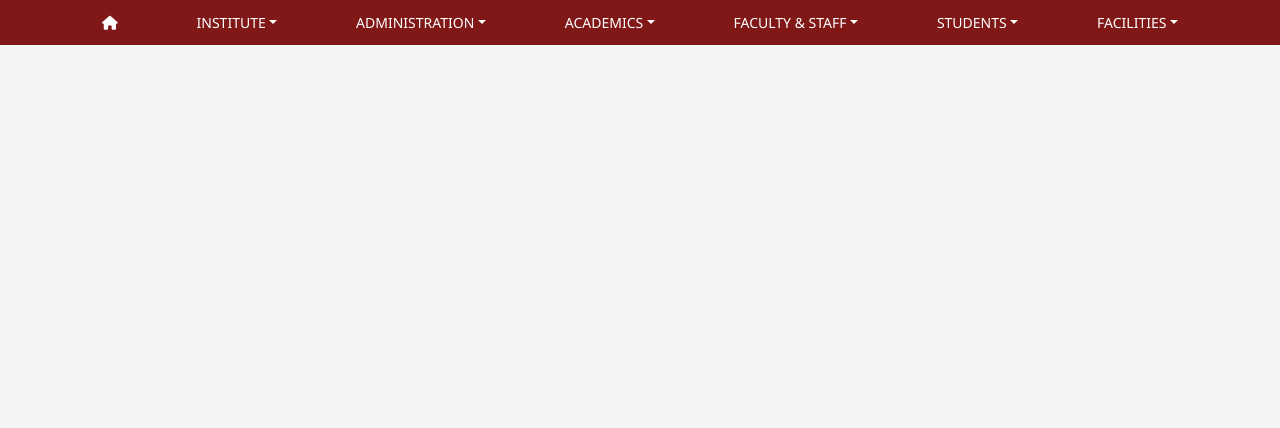
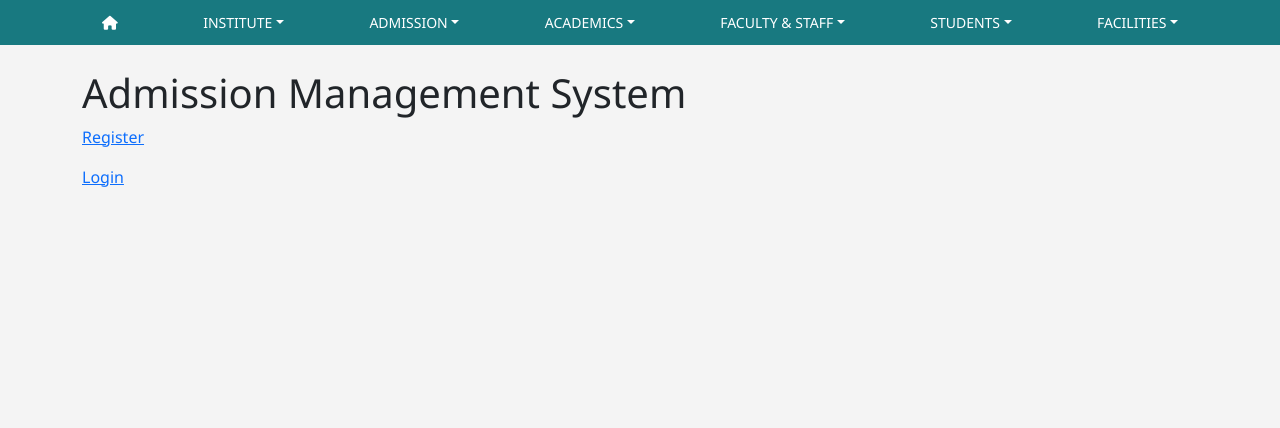
Before and after one commit to hussain09941/Admission-Management-System, a Django app: page / in a window 1280 px wide. Shown: the part 171-599 px from the top of the page. Run offline with Django 5.2, Linux system fonts and the light colour scheme.

Commit message:
Changes in base.html

```diff
--- a/admission_portal/settings.py
+++ b/admission_portal/settings.py
@@ -110,6 +110,9 @@ USE_TZ = True
 # https://docs.djangoproject.com/en/5.1/howto/static-files/
 
 STATIC_URL = 'static/'
+STATICFILES_DIRS = [
+    BASE_DIR / "static"
+]
 
 # Default primary key field type
 # https://docs.djangoproject.com/en/5.1/ref/settings/#default-auto-field
--- a/admission_portal/urls.py
+++ b/admission_portal/urls.py
@@ -1,19 +1,3 @@
-"""
-URL configuration for admission_portal project.
-
-The `urlpatterns` list routes URLs to views. For more information please see:
-    https://docs.djangoproject.com/en/5.1/topics/http/urls/
-Examples:
-Function views
-    1. Add an import:  from my_app import views
-    2. Add a URL to urlpatterns:  path('', views.home, name='home')
-Class-based views
-    1. Add an import:  from other_app.views import Home
-    2. Add a URL to urlpatterns:  path('', Home.as_view(), name='home')
-Including another URLconf
-    1. Import the include() function: from django.urls import include, path
-    2. Add a URL to urlpatterns:  path('blog/', include('blog.urls'))
-"""
 from django.contrib import admin
 from django.urls import path, include
 from .views import home
@@ -21,5 +5,5 @@ from .views import home
 urlpatterns = [
     path('', home, name='home'),
     path('admin/', admin.site.urls),
-    path('accounts/', include('accounts.urls')),
+    path('accounts/', include(('accounts.urls', 'accounts'), namespace='accounts')),
 ]
--- a/templates/base.html
+++ b/templates/base.html
@@ -1,9 +1,10 @@
+{% load static %}
 <!DOCTYPE html>
 <html lang="en">
 <head>
     <meta charset="UTF-8">
     <meta name="viewport" content="width=device-width, initial-scale=1.0">
-    <title>{% block title %}Admission Portal | NIT Patna{% endblock %}</title>
+    <title>{% block title %}Admission Portal | TEP{% endblock %}</title>
 
     <link href="https://cdn.jsdelivr.net/npm/bootstrap@5.3.2/dist/css/bootstrap.min.css" rel="stylesheet">
     <link rel="stylesheet" href="https://cdnjs.cloudflare.com/ajax/libs/font-awesome/6.4.2/css/all.min.css">
@@ -34,7 +35,7 @@
 
         /* Tier 3: Maroon Navbar */
         .main-nav {
-            background-color: #801818; /* NIT Patna Maroon */
+            background-color: #187980; /* NIT Patna Maroon */
         }
         .main-nav .nav-link {
             color: white !important;
@@ -55,7 +56,7 @@
     <div class="container d-flex justify-content-between align-items-center">
         <div>
             <span class="border px-2 py-1 me-2">Select Language ▼</span>
-            <strong>THE EDUCTION POINT SITMARHI</strong>
+            <strong>THE EDUCTION POINT SITAMARHI</strong>
         </div>
         <div>
             <a href="#">Jobs@TEP</a> | <a href="#">Fee Payment</a> | <a href="#"></a> | <a href="#">Academic Portal (New)</a>
@@ -79,7 +80,7 @@
                 <p class="inst-name-en">THE EDUCATION POINT SITAMARHI</p>
             </div>
             <div class="col-md-2 text-center">
-                <img src="https://upload.wikimedia.org/wikipedia/en/5/52/NIT_Patna_Logo.png" alt="Logo" class="logo-img">
+                <img src="{% static 'images/logo.jpg' %}" alt="Logo" class="logo-img">
             </div>
             <div class="col-md-5 text-end ministry-text">
                 A Premier Institute for Academic Excellence  Empowering Students
@@ -100,7 +101,7 @@
                     <a class="nav-link dropdown-toggle" href="#" data-bs-toggle="dropdown">Institute</a>
                 </li>
                 <li class="nav-item dropdown">
-                    <a class="nav-link dropdown-toggle" href="#" data-bs-toggle="dropdown">Administration</a>
+                    <a class="nav-link dropdown-toggle" href="{%url 'accounts:login'%}" data-bs-toggle="dropdown">Admission</a>
                 </li>
                 <li class="nav-item dropdown">
                     <a class="nav-link dropdown-toggle" href="#" data-bs-toggle="dropdown">Academics</a>
--- a/templates/home.html
+++ b/templates/home.html
@@ -1,17 +1,12 @@
 {% extends "base.html" %}
-<!DOCTYPE html>
-<html>
-<head>
-    <title>Admission Portal</title>
-</head>
-<body>
+
+{% block content %}
     <h1>Admission Management System</h1>
 
     <p>
-        <a href="/accounts/register/">Register</a>
+        <a href="{% url 'register' %}">Register</a>
     </p>
     <p>
-        <a href="/accounts/login/">Login</a>
+        <a href="{% url 'login' %}">Login</a>
     </p>
-</body>
-</html>
+{% endblock %}
```
Also changed, not shown: static/images/logo.jpg (added).
